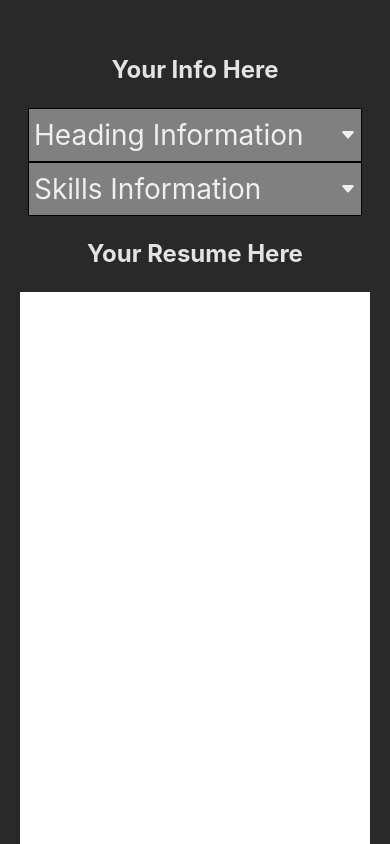
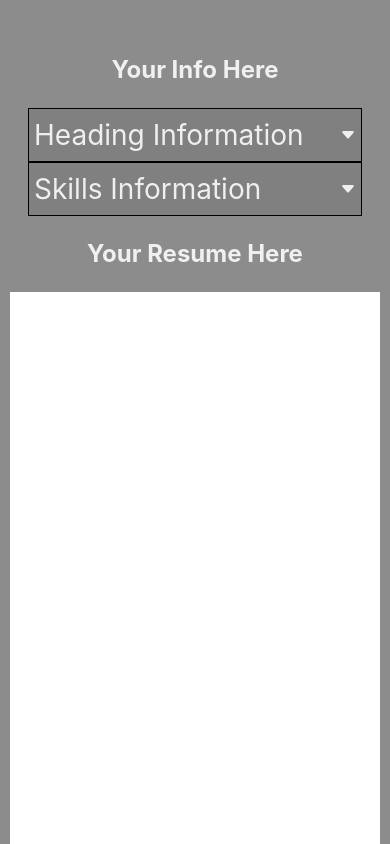
Before and after one commit to shavinski/cv-application, a React (Vite) app: page / in a window 390 px wide. Shown: the top 844 px of the page. Built offline with nearby package versions, Linux system fonts and the light colour scheme.

Commit message:
Fix resume sizing throughout mobile to desktop size

```diff
--- a/src/index.css
+++ b/src/index.css
@@ -5,7 +5,7 @@
 
   color-scheme: light dark;
   color: rgba(255, 255, 255, 0.87);
-  background-color: #292929;
+  background-color: #8c8c8c;
 
   font-synthesis: none;
   text-rendering: optimizeLegibility;
--- a/src/styles/UserResume.css
+++ b/src/styles/UserResume.css
@@ -9,7 +9,8 @@
     background-color: white;
     color: black;
     min-height: 500px;
-    width: 350px;
+    width: 95vw;
+    max-width: 550px;
     min-height: 700px;
 }
 
```
